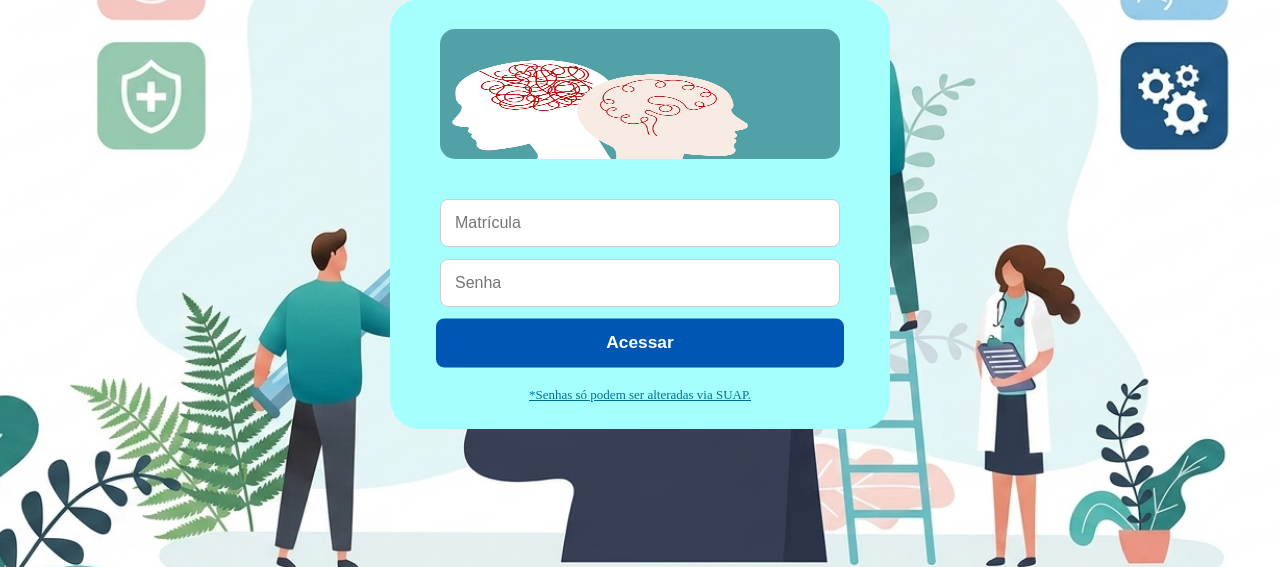
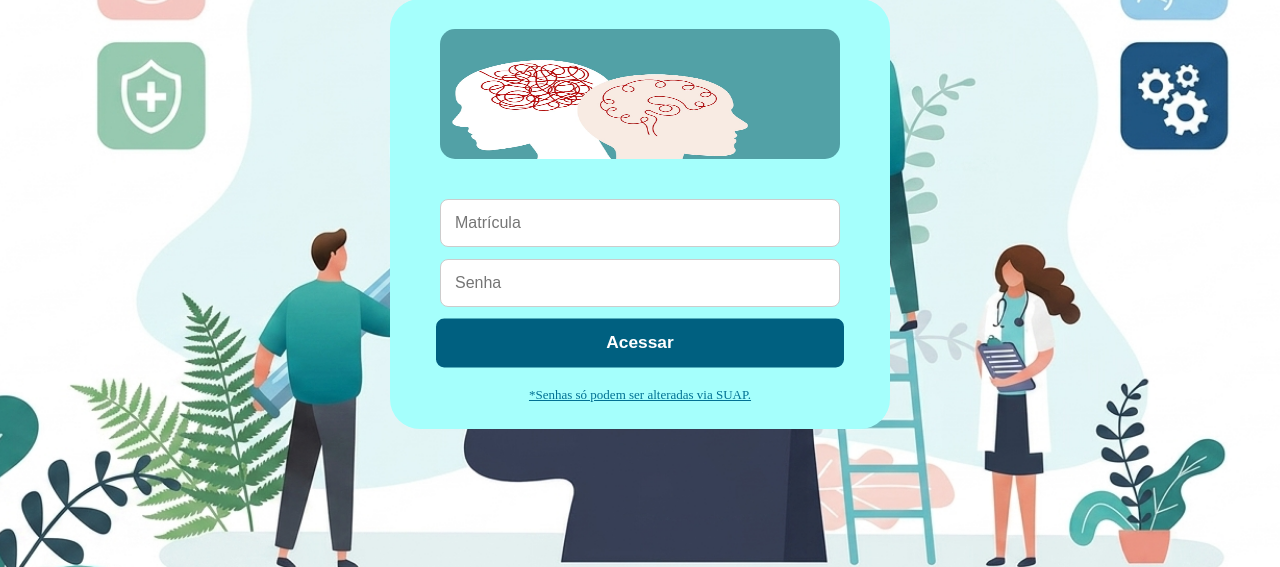
Before and after one commit to myndlynx/Espa-o-Seguro-Digital, a Flask app: page /discente/login in a window 1280 px wide, with the pointer over the restyled element. Shown: the part 186-753 px from the top of the page. Run offline with Flask 3, Linux system fonts and the light colour scheme.

Commit message:
UI papai

```diff
--- a/templates/login_dis.html
+++ b/templates/login_dis.html
@@ -77,7 +77,7 @@
 
         }
         .form-login button:hover {
-            background: #0056b3;
+            background: #006080;
             transform: scale(1.02);
             transition: 0.2s;
         }
```
